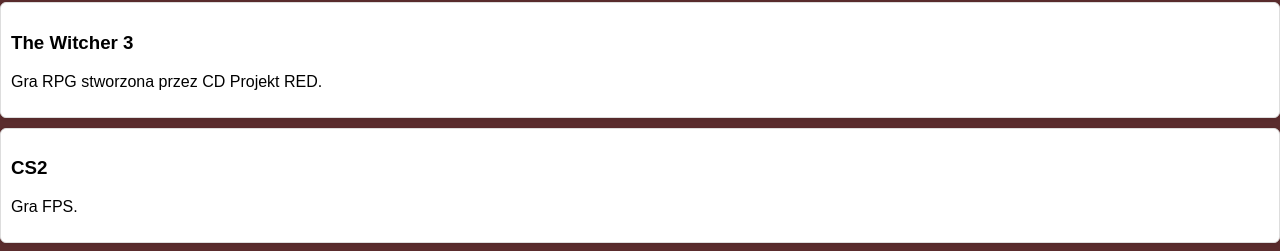
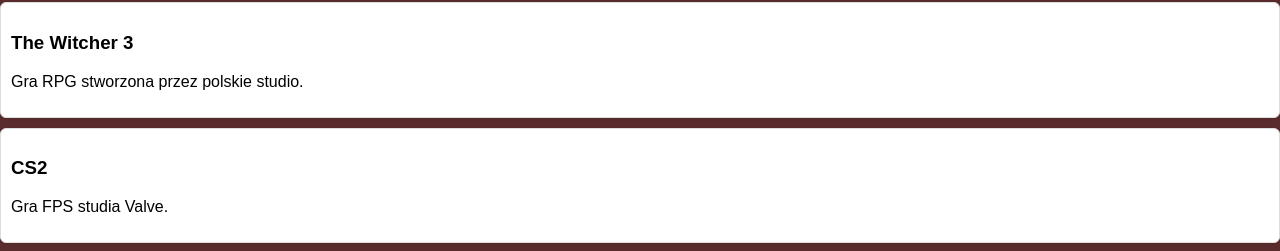
Before and after one commit to Damian-565/Damian-Celej-Strona_o_Grach, a React (Create React App) app: page / in a window 1280 px wide. Shown: the part 487-738 px from the top of the page. Built offline with nearby package versions, Linux system fonts and the light colour scheme.

Commit message:
Update index.js

```diff
--- a/src/index.js
+++ b/src/index.js
@@ -8,8 +8,8 @@
 const listaGier = [
  ["Minecraft","Gra survivalowa w otwartym świecie."],
  ["Cyberpunk 2077","Gra RPG w klimacie sci-fi."],
- ["The Witcher 3","Gra RPG stworzona przez CD Projekt RED."],
- ["CS2","Gra FPS."],
+ ["The Witcher 3","Gra RPG stworzona przez polskie studio."],
+ ["CS2","Gra FPS studia Valve."],
  ["Fortnite","Popularna gra battle royale."]
 ]
 
```
